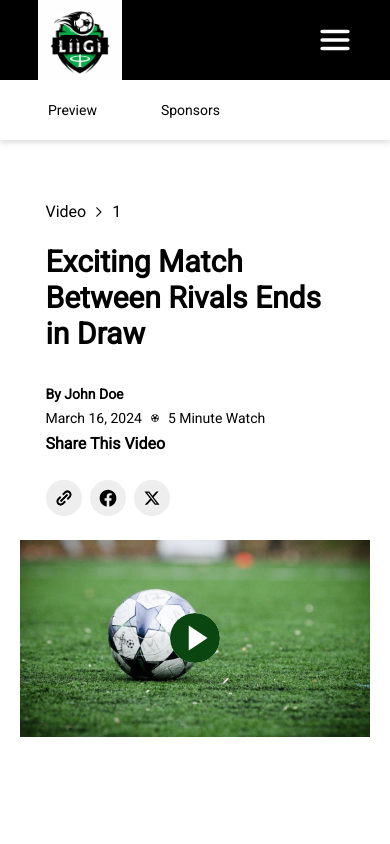
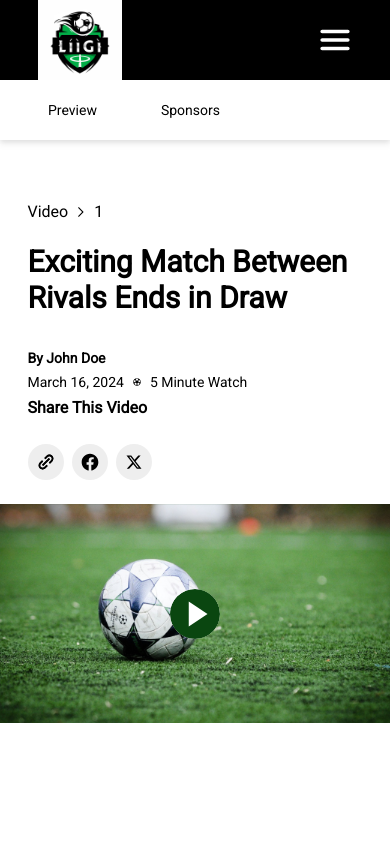
Before and after one commit to tech-liigi/liigi-website, a Next.js app: page /video/1/1 in a window 390 px wide. Shown: the top 844 px of the page. Built offline with nearby package versions, Linux system fonts and the light colour scheme.

Commit message:
netlify for deployment demo added

```diff
--- a/src/app/video/[category]/[title]/page.tsx
+++ b/src/app/video/[category]/[title]/page.tsx
@@ -8,7 +8,7 @@ export default function Video({params}:{params:{title:string, category:string}})
         <>
             <Header els={[{name:"Preview", href:"preview"}, {name:"Sponsors", href:"footer"}]}/>
             <main className="my-[200px] h-full w-full">
-                <div id={"preview"} className="sm:w-full lg:items-center md:items-center sm:items-start xl:items-center md:w-[98%] lg:w-[90%] xl:w-[90%] mx-auto max-[570px]:h-[55vh] h-[75vh] lg:h-[40vh] md:h-[40vh] xl:h-[40vh] flex xl:flex-row lg:flex-row md:flex-row sm:flex-col px-5 my-10">
+                <div id={"preview"} className="sm:w-full lg:items-center md:items-center sm:items-start xl:items-center md:w-[98%] lg:w-[90%] xl:w-[90%] mx-auto max-[570px]:h-[55vh] h-[75vh] lg:h-[40vh] md:h-[40vh] xl:h-[40vh] flex xl:flex-row lg:flex-row md:flex-row sm:flex-col sm:px-0 lg:px-5 md:px-5 xl:px-5 my-10">
                     <div className="flex flex-col justify-center items-start sm:w-[90%] md:w-[70%] lg:w-[60%] xl:w-[50%] sm:px-2 md:px-10 lg:px-10 xl:px-10 m-auto">
                         <div className="flex-row flex">
                             <p className="pr-2">Video</p>
@@ -29,7 +29,7 @@ export default function Video({params}:{params:{title:string, category:string}})
                             <Social/>
                         </div>
                     </div>
-                    <div className="w-full mx-auto h-full block">
+                    <div className="w-full  h-full block">
                         <Player />
                     </div>
                 </div>
```
